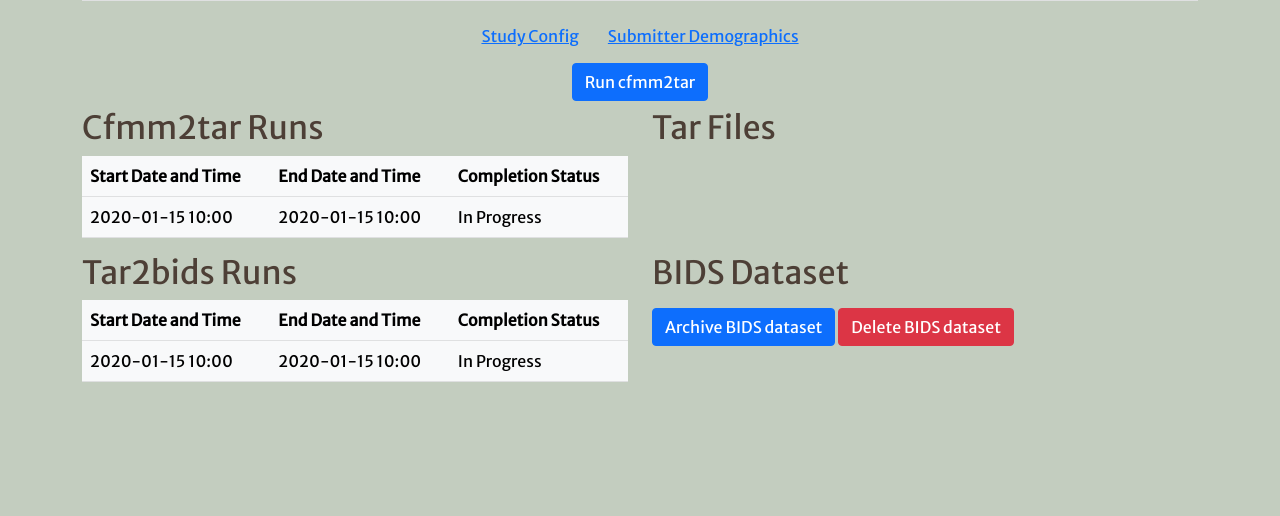
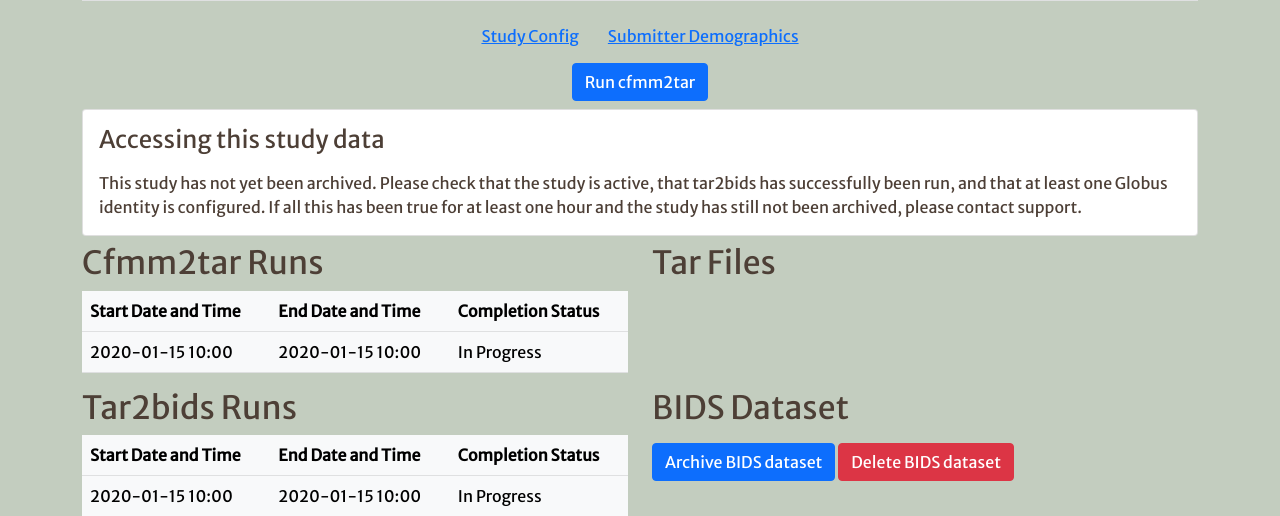
Before and after one commit to khanlab/autobids-portal, a Python web app: template autobidsportal/templates/answer_info.html in a window 1280 px wide. Shown: the part 468-984 px from the top of the page. Before the commit the page ends 850 px from the top, so only its background shows below. Run offline with Jinja, Linux system fonts and the light colour scheme; the template is opened without the code that fills it: most values are stand-ins (such as "Sample title", 1, 10 or a date in 2020).

Commit message:
Add explanation of study data access

```diff
--- a/autobidsportal/templates/answer_info.html
+++ b/autobidsportal/templates/answer_info.html
@@ -127,13 +127,61 @@
         </form>
       </div>
     </div>
+    <div class="row mb-2">
+      <div class="col">
+        <div class="card">
+          <div class="card-body">
+            <h4 class="card-title">Accessing this study data</h4>
+            <p class="card-text">
+              {% if archive_exists is true %}
+                A .zip archive of your study is shared with <a href="{{ url_for('portal_blueprint.study_config', study_id=submitter_answer.id)}}">configured users</a> on Globus, under a guest collection with the name "autobids_study-{{ submitter_answer.id }}".
+              </p>
+              <p class="card-text">
+                This guest collection can be accessed with any Globus front end. Instructions to access the zip archive with the Globus web app follow:
+              </p>
+              <ol>
+                <li>
+                  Log in to <a href="https://app.globus.org">Globus</a> using one of the authorized identities <a href="{{ url_for('portal_blueprint.study_config', study_id=submitter_answer.id)}}">configured for this study</a>.
+                </li>
+                <li>
+                  Navigate to "File Manager" on the sidebar.
+                </li>
+                <li>
+                  Click on the "Collection" input.
+                </li>
+                <li>
+                  Navigate to the "Shared with You" tab.
+                </li>
+                <li>
+                  Click the "autobids_study-{{ submitter_answer.id }}" collection.
+                </li>
+                <li>
+                  Select the only zip file in the collection (it will have a long name).
+                </li>
+                <li>
+                  Click "Download" on the right sidebar.
+                </li>
+              </ol>
+            {% else %}
+              <p class="card-text">
+                This study has not yet been archived. Please check that the study is active, that tar2bids has successfully been run, and that at least one Globus identity is configured. If all this has been true for at least one hour and the study has still not been archived, please contact support.
+              </p>
+            {% endif %}
+          </div>
+        </div>
+      </div>
+    </div>
     <div class="row">
       <div class="col-6">
-        <h2 class="sub-header">Cfmm2tar Runs</h2>
+        <h2 class="sub-header">
+          Cfmm2tar Runs
+        </h2>
         <div class="table-responsive" style="max-height: 400px;">
           <table class="table table-light overflow-auto">
             <tr>
-              <th scope="col">Start Date and Time</th>
+              <th scope="col">
+                Start Date and Time
+              </th>
               <th scope="col">
                 End Date and Time
               </th>
```
Also changed, not shown: autobidsportal/routes.py (+7 -0 lines).
